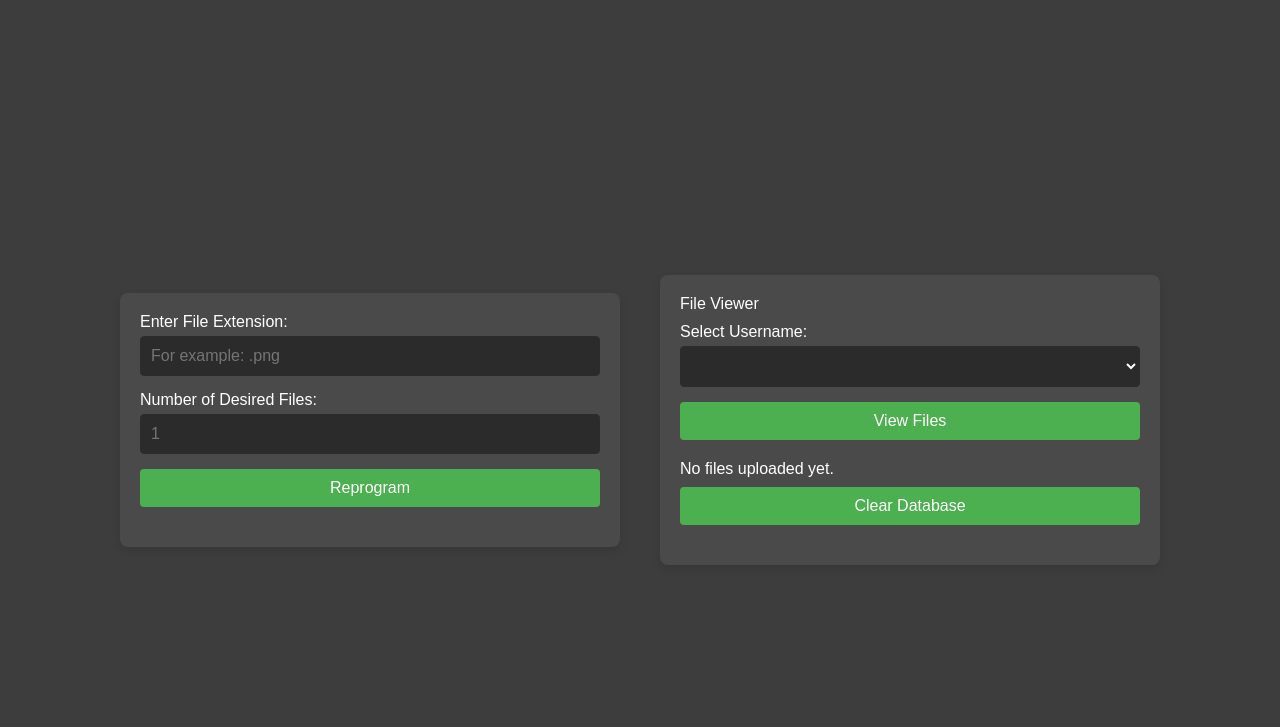
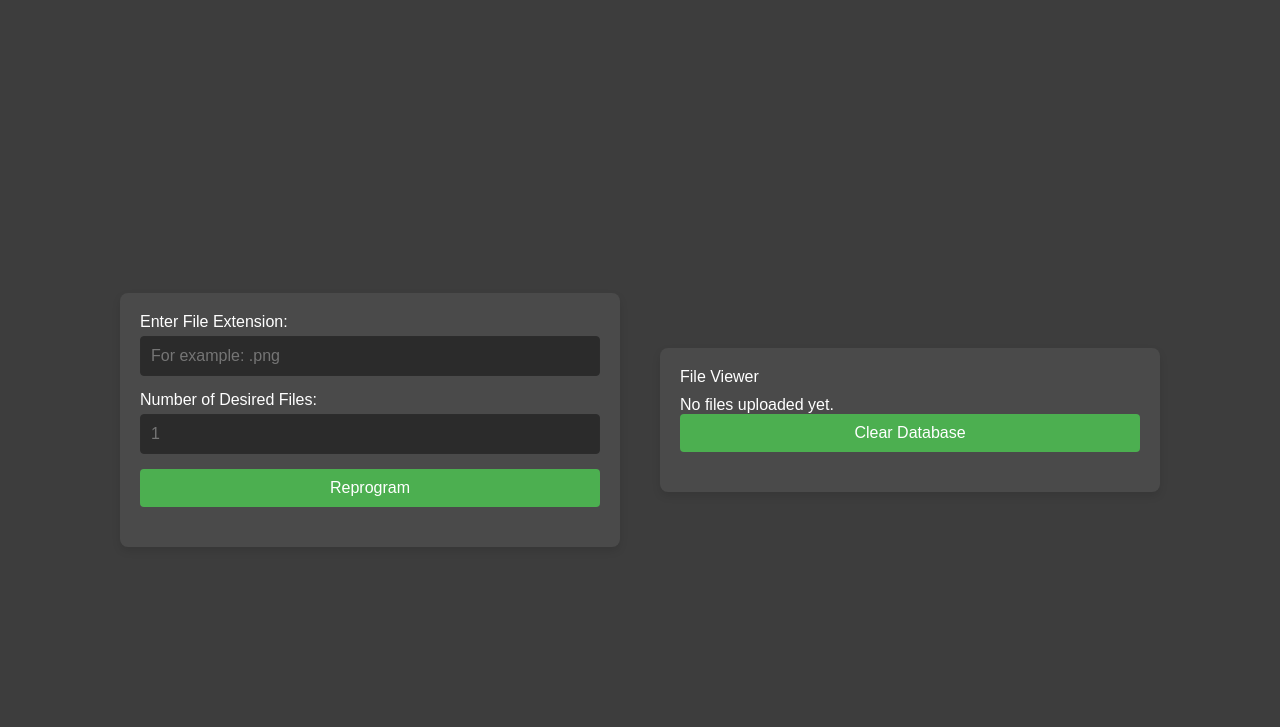
Before and after one commit to emmetl913/YCP-Hacks-2024-MITM--Dirty-Box--Device, a Flask app: page / in a window 1280 px wide. Shown: the top 727 px of the page. Run offline with Flask 3, Linux system fonts and the light colour scheme; the visitor is signed in with stand-in values (Sample User, id 1); lists and menus that the app fills with data are empty.

Commit message:
finishing web app

```diff
--- a/WebServer/app.py
+++ b/WebServer/app.py
@@ -36,18 +36,17 @@ with app.app_context():
 def index():
     if 'logged_in' in session:
         image_extensions = {'jpg', 'jpeg', 'png', 'gif', 'bmp', 'webp'}
-        files = File.query.filter_by(username=USERNAME).all()
-        all_usernames = get_all_usernames()
+        files = os.listdir(app.config['UPLOAD_FOLDER'])
 
         # Prepare a list of dictionaries with file info
         file_data = [
             {
-                'name': file.filename,
-                #'is_image': file.split('.')[-1].lower() in image_extensions
+                'name': file,
+                'is_image': file.split('.')[-1].lower() in image_extensions
             }
             for file in files
         ]
-        return render_template('index.html', files=files, usernames=all_usernames)
+        return render_template('index.html', files=file_data)
     else:
         return redirect(url_for('login'))
 
@@ -114,13 +113,21 @@ def get_all_usernames():
 
 @app.route('/clear')
 def clear_database():
-    try:
-        db.session.query(File).delete()  # Delete all rows in the File table
-        db.session.commit()  # Commit the changes to the database
-        print("Database cleared successfully.")
-    except Exception as e:
-        db.session.rollback()  # Rollback in case of error
-        print("Error clearing database:", e)
+    folder_path = "C:/Users/elars/Documents/GitHub/YCP-Hacks-2024/WebServer/uploads"
+    if not os.path.isdir(folder_path):
+        print(f"{folder_path} is not a valid directory.")
+        return redirect(url_for('index'))
+    for filename in os.listdir(folder_path):
+        file_path = os.path.join(folder_path, filename)
+        try:
+            # Check if the path is a file before attempting to delete
+            if os.path.isfile(file_path):
+                os.remove(file_path)
+                print(f"Deleted file: {file_path}")
+            else:
+                print(f"Skipped non-file: {file_path}")
+        except Exception as e:
+            print(f"Error deleting {file_path}: {e}")
     return redirect(url_for('index'))
 
 @app.route('/file_scrape_info', methods=['POST'])
@@ -145,28 +152,39 @@ def validate_filetype(text):
         text = f'.{text}'
     return text
 
+@app.route('/upload', methods=['POST'])
+def upload_file():
+    if 'file' not in request.files:
+        return "No file was part of this request"
+    file = request.files['file']
+    if file.filename == '':
+        return "Error parsing filename"
+    if file:
+        file.save(os.path.join(app.config['UPLOAD_FOLDER'], file.filename))
+        return redirect(url_for('uploaded_file', filename=file.filename))
 
-@app.route('/upload', methods=['GET','POST'])
-def upload_file():
-    if 'logged_in' not in session:
-        return redirect(url_for('login'))
-
-    if request.method == 'POST':
-        file = request.files['file']
-        if file:
-            filename = secure_filename(file.filename)
-            file_path = os.path.join(app.config['UPLOAD_FOLDER'], filename)
-            file.save(file_path)
-
-            # Save file info to the database
-            new_file = File(filename=filename, username=USERNAME)
-            db.session.add(new_file)
-            db.session.commit()
-
-            flash('File uploaded successfully.')
-            return redirect(url_for('index'))
-
-    return render_template('upload.html')
+# @app.route('/upload', methods=['POST'])
+# def upload_file():
+#     if 'logged_in' not in session:
+#         return redirect(url_for('login'))
+#
+#     if request.method == 'POST':
+#         print("Attempting to upload file...\n")
+#         file = request.files['file']
+#         if file:
+#             filename = secure_filename(file.filename)
+#             file_path = os.path.join(app.config['UPLOAD_FOLDER'], filename)
+#             file.save(file_path)
+#
+#             # Save file info to the database
+#             new_file = File(filename=filename, username=USERNAME)
+#             db.session.add(new_file)
+#             db.session.commit()
+#
+#             flash('File uploaded successfully.')
+#             return redirect(url_for('index'))
+#
+#     return render_template('upload.html')
 
 
 @app.route('/uploads/<filename>')
--- a/WebServer/templates/index.html
+++ b/WebServer/templates/index.html
@@ -175,28 +175,34 @@
     </div>
     <div class="container">
         <p style="padding-bottom: 2%;">File Viewer</p>
-        <form action="{{ url_for('files_by_user') }}" method="POST">
-            <label for="username">Select Username:</label>
-                <select name="username" id="username">
-                    {% for username in usernames %}
-                        <option value="{{ username }}" {% if username == selected_user %}selected{% endif %}>
-                            {{ username }}
-                        </option>
-                    {% endfor %}
-                </select>
-            <button type="submit">View Files</button>
-        </form>
+<!--        <form action="{{ url_for('files_by_user') }}" method="POST">-->
+<!--            <label for="username">Select Username:</label>-->
+<!--                <select name="username" id="username">-->
+<!--                    {% for username in usernames %}-->
+<!--                        <option value="{{ username }}" {% if username == selected_user %}selected{% endif %}>-->
+<!--                            {{ username }}-->
+<!--                        </option>-->
+<!--                    {% endfor %}-->
+<!--                </select>-->
+<!--            <button type="submit">View Files</button>-->
+<!--        </form>-->
         <div>
             {% if files %}
-                <ul>
-                    {% for file in files %}
-                        <li>
-                            <a href="{{ url_for('download_file', filename=file.filename) }}">{{ file.filename }}</a>
-                        </li>
-                    {% endfor %}
-                </ul>
+                {% for file in files %}
+                    <hr>
+                    {% if file.is_image %}
+                        <!-- Display as an image if it's an image file -->
+                        <div>
+                            <a class="file-link" href="{{ url_for('uploaded_file', filename=file.name) }}">{{ file.name }}</a>
+                            <img src="{{ url_for('uploaded_file', filename=file.name) }}" alt="{{ file.name }}" style="max-width: 100%; margin-bottom: 10px;"></img>
+                        </div>
+                    {% else %}
+                        <!-- Display as a download link if it's not an image file -->
+                        <a class="file-link" href="{{ url_for('uploaded_file', filename=file.name) }}">{{ file.name }}</a>
+                    {% endif %}
+                {% endfor %}
             {% else %}
-                <p style="padding-bottom: 2%;">No files uploaded yet.</p>
+                <p>No files uploaded yet.</p>
             {% endif %}
         </div>
         <form action="/clear">
```
Also changed, not shown: 4 other files.
